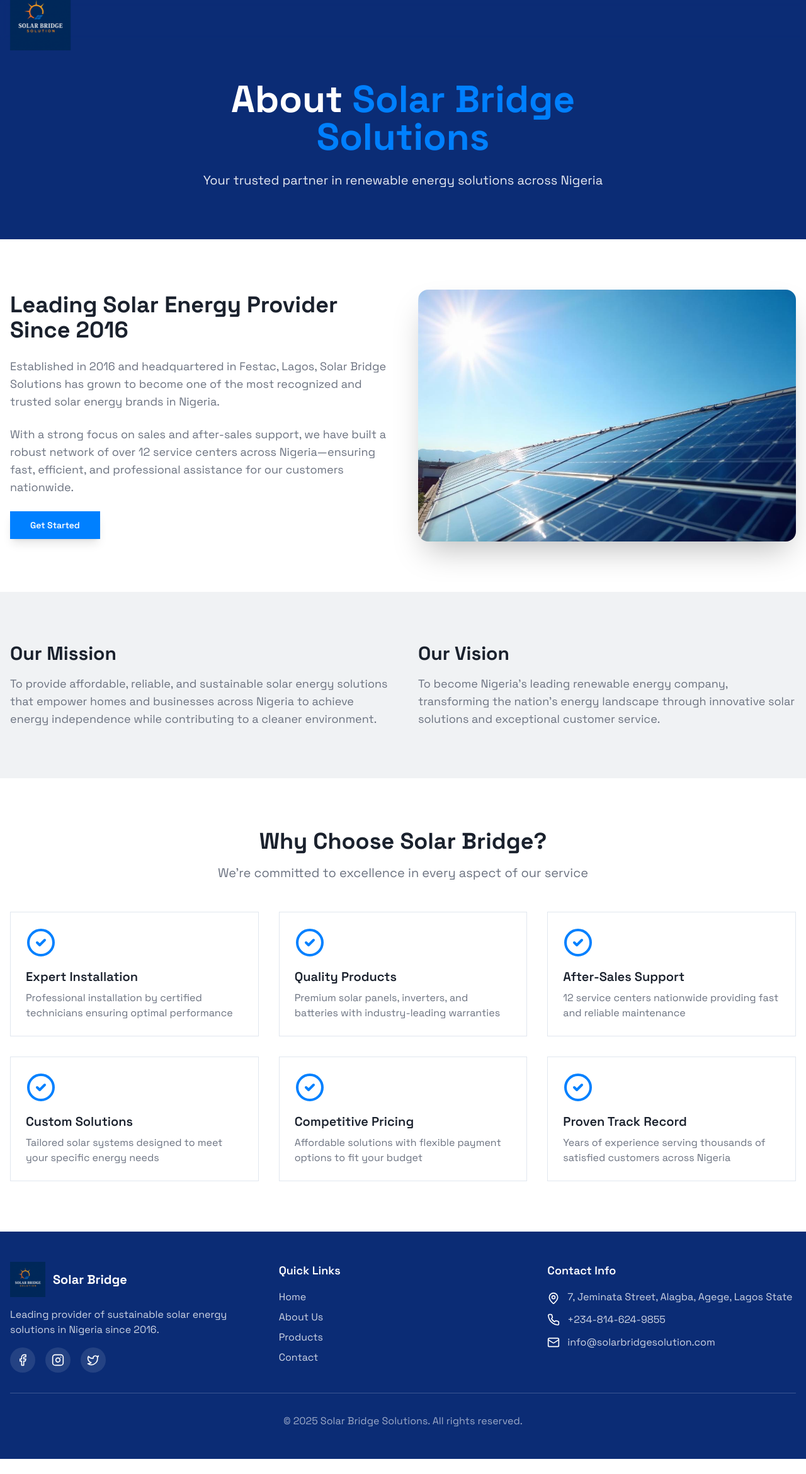
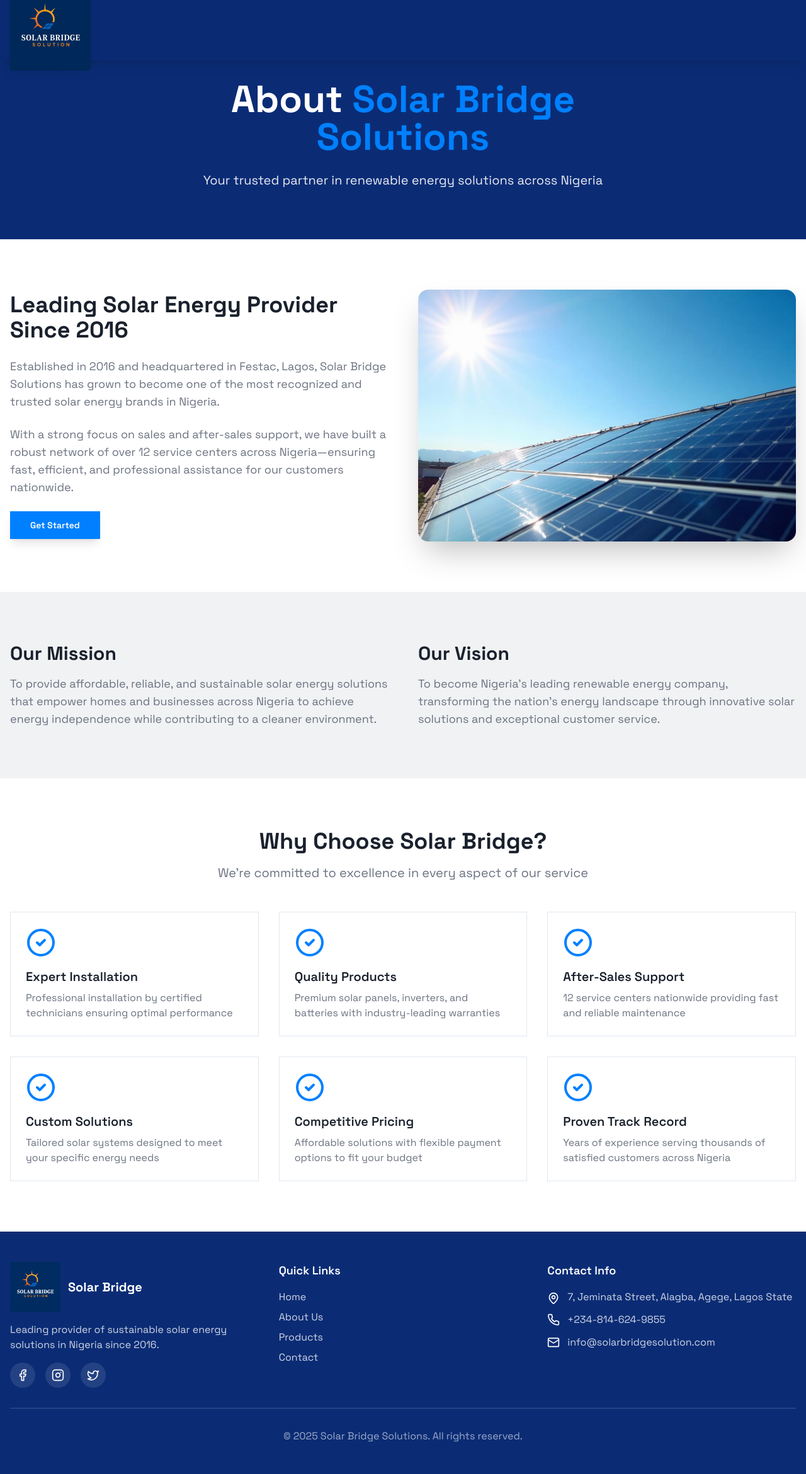
Before and after one commit to real-akinloye/solarbridgesolutions, a React (Vite) app: page /about in a window 1280 px wide. Shown: the whole page at 63% size. Before the commit the page ends 2317 px from the top, so only its background shows below. Built offline with nearby package versions, Linux system fonts and the light colour scheme; the HTML template or start-up script is replaced by a standard one.

Commit message:
Refine logo appearance and visibility

```diff
--- a/src/components/Footer.tsx
+++ b/src/components/Footer.tsx
@@ -11,7 +11,8 @@ export const Footer = () => {
               <img
                 src={logo}
                 alt="Solar Bridge Solution Logo"
-                className="h-14 w-auto object-contain"
+                className="h-16 md:h-20 w-auto object-contain mix-blend-normal"
+                style={{ filter: 'brightness(1.1)' }}
               />
               <span className="text-xl font-bold">Solar Bridge</span>
             </div>
--- a/src/components/Navbar.tsx
+++ b/src/components/Navbar.tsx
@@ -8,13 +8,14 @@ export const Navbar = () => {
   const location = useLocation();
 
   return (
-    <header className="fixed top-0 left-0 right-0 z-50 bg-transparent backdrop-blur-sm">
-      <nav className="container mx-auto px-4 h-16 flex items-center justify-between">
+    <header className="fixed top-0 left-0 right-0 z-50 bg-primary/80 backdrop-blur-md shadow-lg">
+      <nav className="container mx-auto px-4 h-20 md:h-24 flex items-center justify-between">
         <Link to="/" className="flex items-center group">
           <img
             src={logo}
             alt="Solar Bridge Solution Logo"
-            className="h-16 md:h-20 lg:h-24 w-auto object-contain hover:scale-110 transition-transform duration-300"
+            className="h-20 md:h-28 lg:h-32 w-auto object-contain hover:scale-110 transition-transform duration-300 mix-blend-normal"
+            style={{ filter: 'drop-shadow(0 2px 8px rgba(0,0,0,0.1))' }}
           />
         </Link>
 
```
